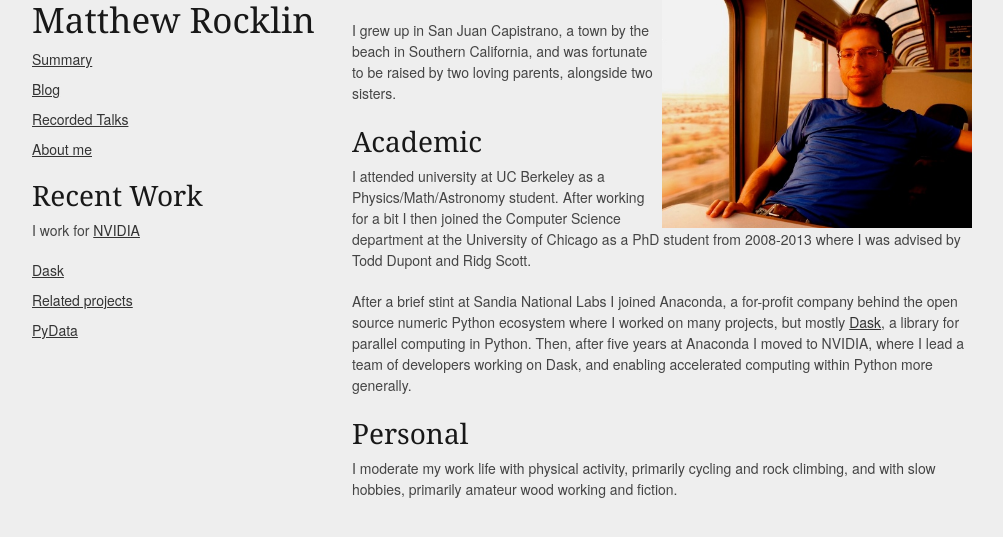
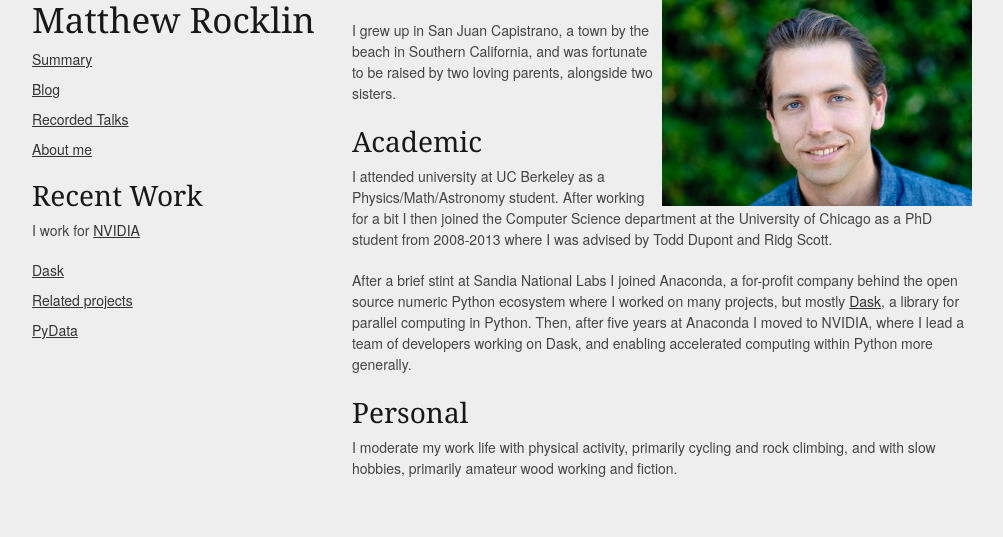
Before and after one commit to mrocklin/mrocklin.github.io, a Jekyll site: the page built from bio.md, in a window 1280 px wide. Shown: the top 537 px of the page, without its empty margins (138-1141 px from the left). Built offline with Jekyll 4.4.1, drawn with Linux system fonts in a browser that asks for light colours.

Commit message:
use continuum headshot

```diff
--- a/bio.md
+++ b/bio.md
@@ -4,7 +4,7 @@ title: Bio
 ---
 
 
-<img src="/trainselfphoto_small.jpg"
+<img src="/headshot-midres.jpg"
      alt="Matthew Rocklin"
      width="50%"
      align="right"/>
```
